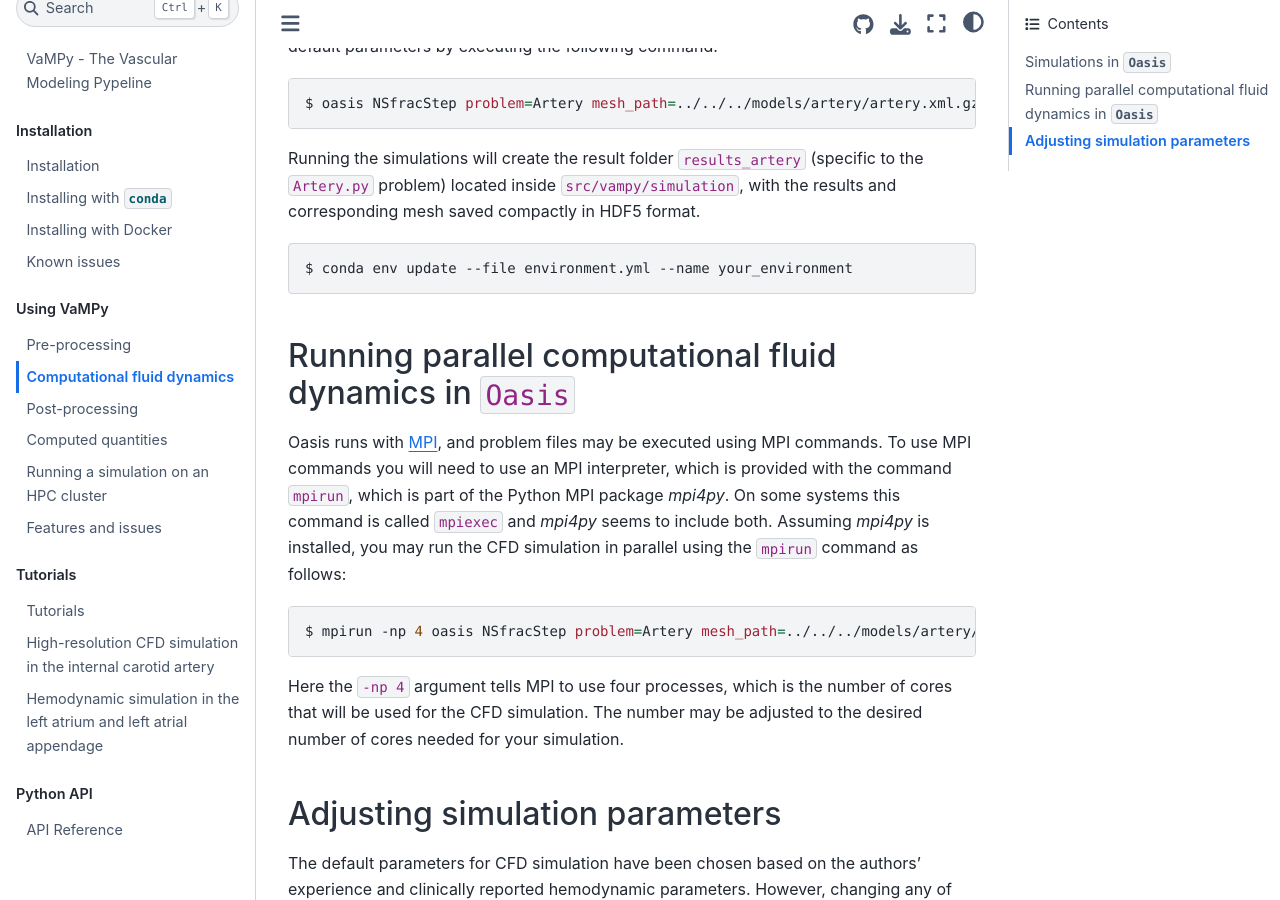
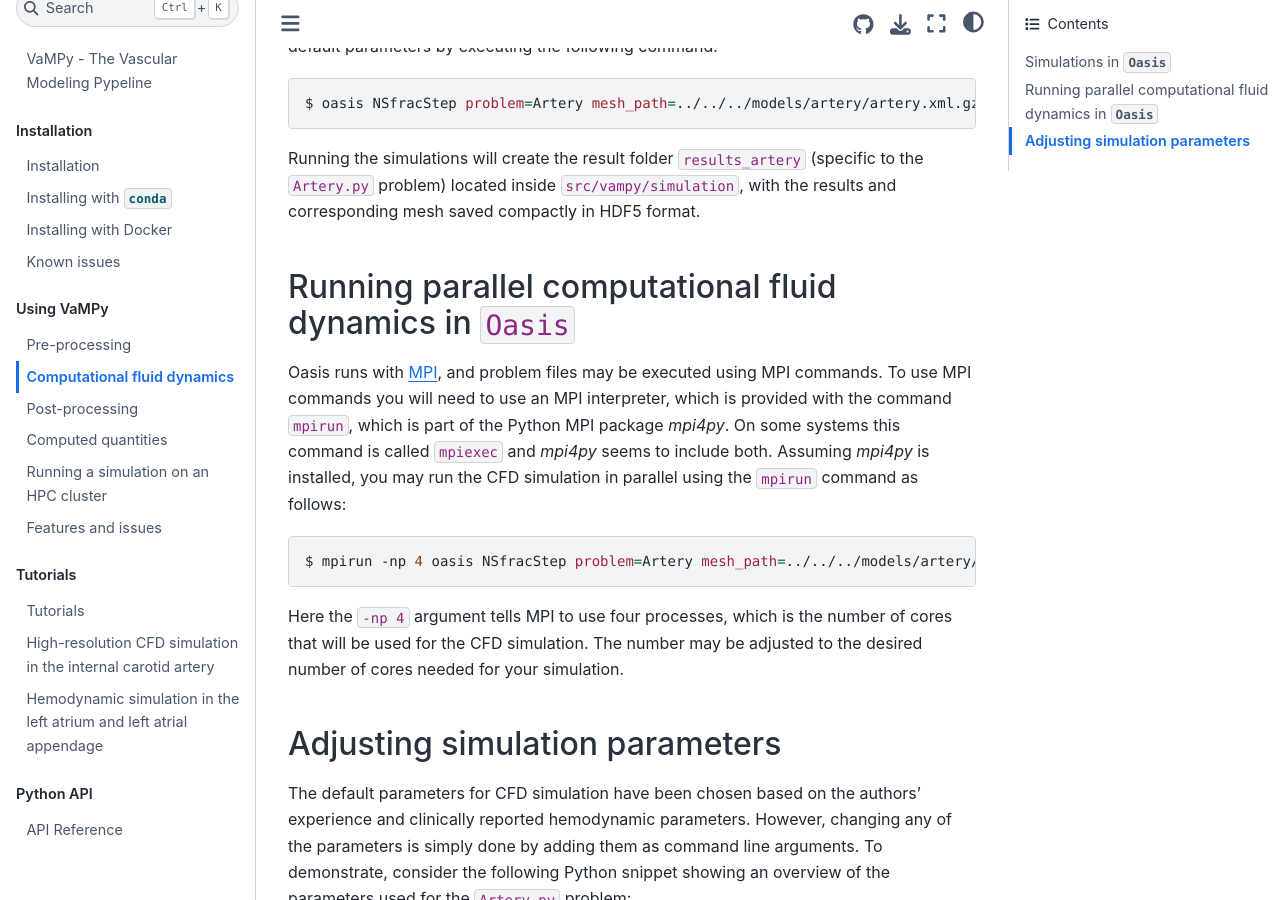
Before and after one commit to KVSlab/VaMPy, a Jupyter Book: the page built from docs/simulation.md, in a window 1280 px wide and 900 px high, scrolled down 374 px. Built offline with Jupyter Book 1.0.4 settings and Sphinx 7.4.7 and the Sphinx Book theme 1.1.4, drawn with Linux system fonts in a browser that asks for light colours.

Commit message:
Remove unused console line in docs

````diff
--- a/docs/simulation.md
+++ b/docs/simulation.md
@@ -19,10 +19,6 @@ $ oasis NSfracStep problem=Artery mesh_path=../../../models/artery/artery.xml.gz
 
 Running the simulations will create the result folder `results_artery` (specific to the `Artery.py` problem) located
 inside `src/vampy/simulation`, with the results and corresponding mesh saved compactly in HDF5 format.
-
-```console
-$ conda env update --file environment.yml --name your_environment
-```
 
 ## Running parallel computational fluid dynamics in `Oasis`
 
````
